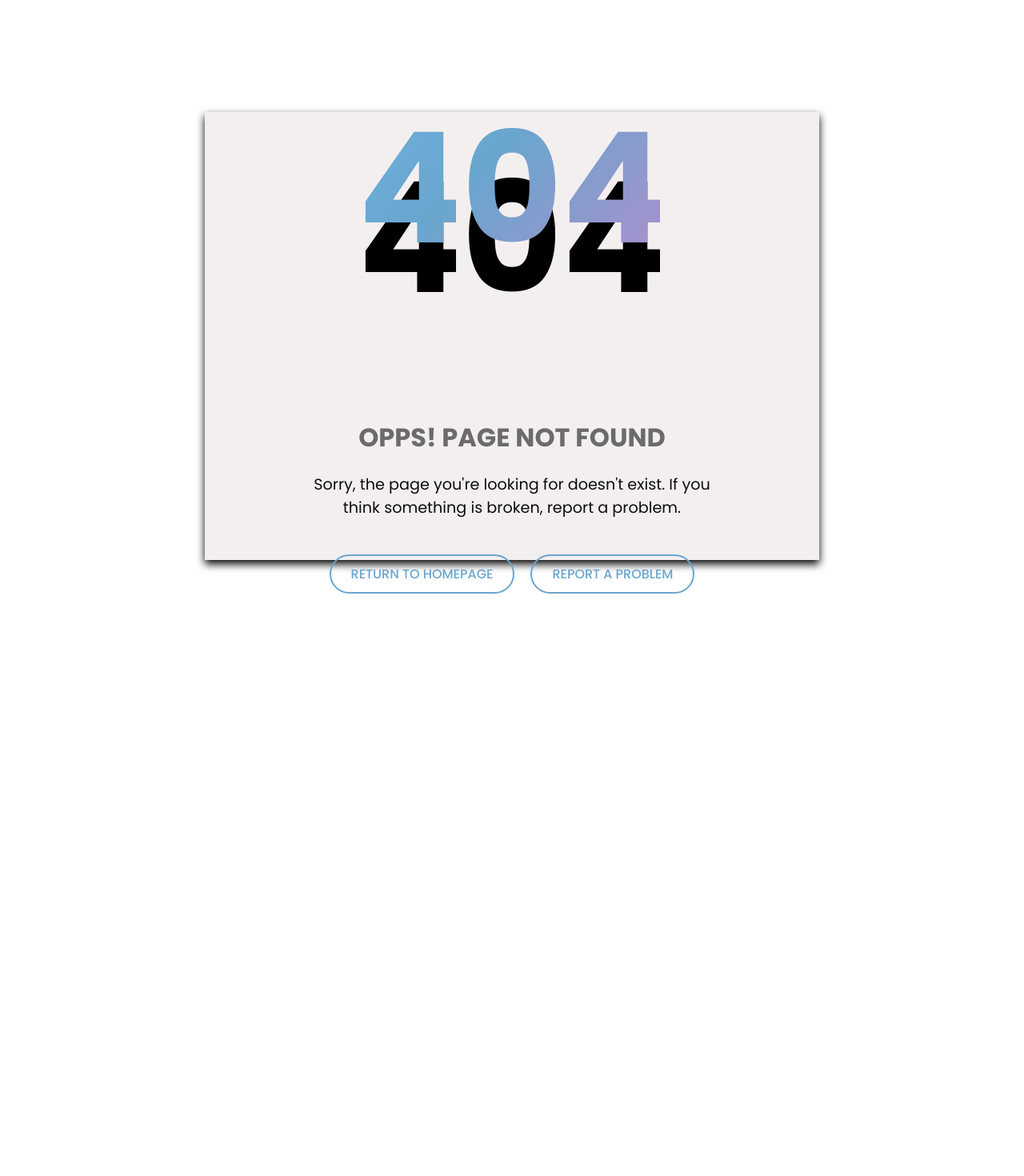
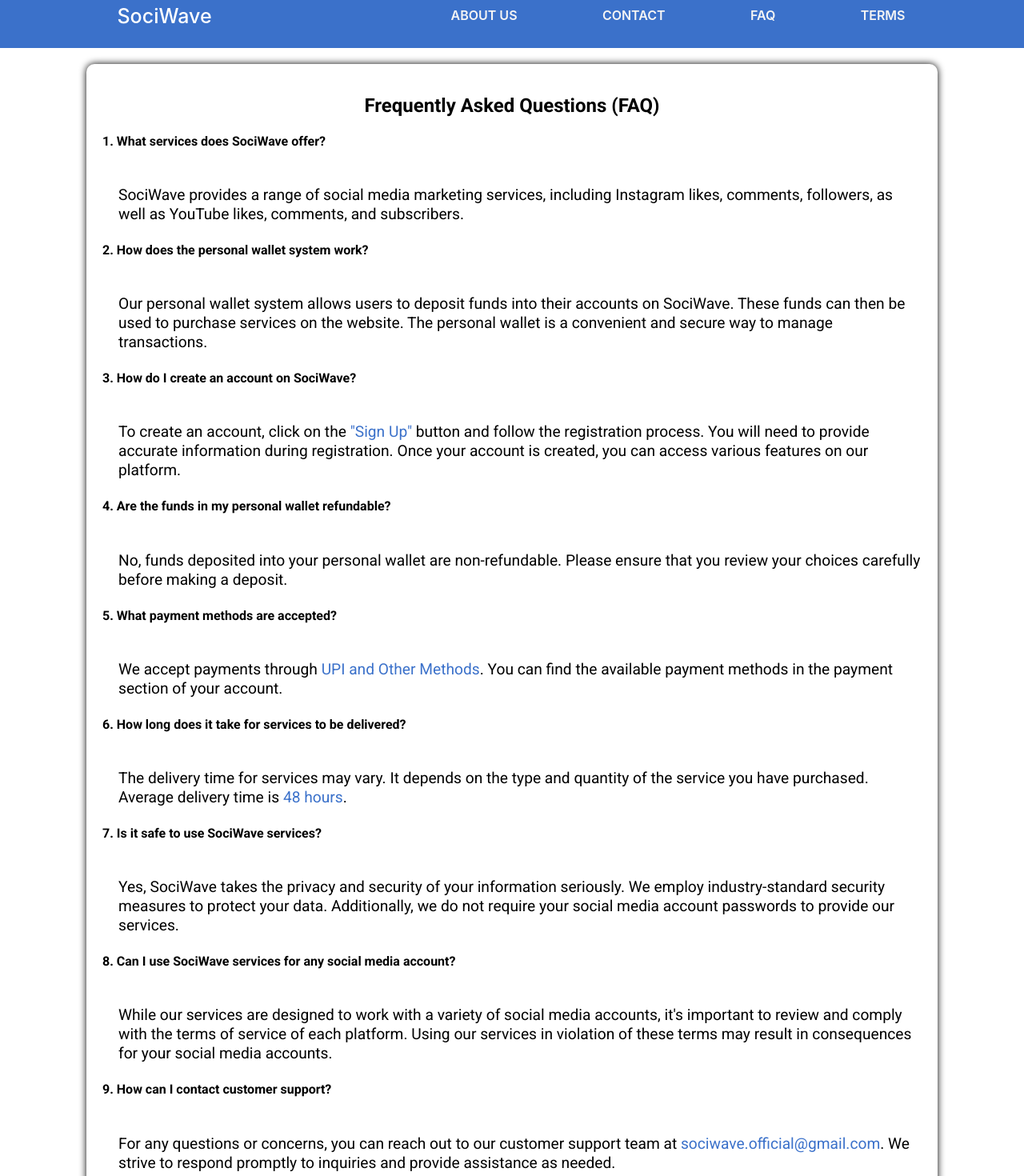
Before and after one commit to rajnishtripathi2001/SociWave, a React (Create React App) app: page /faq in a window 1280 px wide. Before the commit this address had no page. Shown: the part 20-1490 px from the top of the page at 80% size. Before the commit the page ends 800 px from the top, so only its background shows below. Built offline with nearby package versions, Linux system fonts and the light colour scheme; the HTML template or start-up script is replaced by a standard one.

Commit message:
FAQ,Terms, About & Conatact page and routing added

```diff
--- a/src/App.js
+++ b/src/App.js
@@ -5,6 +5,10 @@
 import SignUp from './Pages/Signup/SignUp';
 import Error from "./Pages/Error/Error";
 import Payment from "./Pages/Payment/Payment";
+import Terms from "./Pages/Terms/Terms";
+import FAQ from "./Pages/FAQ/FAQ";
+import About from "./Pages/About/About";
+import Contact from "./Pages/Contact/Contact";
 
 function App() {
 
@@ -18,6 +22,10 @@
       <Route exact path="/dashboard" element={<Dashboard/> } />
       <Route exact path="/register" element={<SignUp/>}/>
       <Route exact path="/addMoney" element={<Payment/>}/>
+      <Route exact path="/terms" element={<Terms/>} />
+      <Route exact path="/faq" element={<FAQ/>} />
+      <Route exact path="/about" element={<About/>} />
+      <Route exact path="/contact" element={<Contact/>} />
       <Route path="*" element={<Error/>} />
 
     </Routes>
--- a/src/Components/Navbar/Navbar.css
+++ b/src/Components/Navbar/Navbar.css
@@ -12,9 +12,17 @@
   z-index: 100;
 }
 
-.nav-logo {
+.nav-logo a{
   font-size: 25px;
   font-weight: 500;
+  color: white;
+  text-decoration: none;
+}
+
+.nav-logo a:hover{
+  color: white;
+  transition: 0.5s;
+  transform: scale(1.1)
 }
 
 .nav-links {
--- a/src/Components/Navbar/Navbar.jsx
+++ b/src/Components/Navbar/Navbar.jsx
@@ -27,17 +27,16 @@
   return (
     <div className="nav-container">
       <div className="nav-logo">
-        SociWave
+        <a href="/">SociWave</a>
       </div>
       <div className="nav-links">
         <ul id={menuOpen ? "sidemenu" : "sidemenu-closed"} style={sidemenuStyle}>
         <i class="fa-solid fa-xmark fast" onClick={closeMenu}></i>
         <div className="innerdiv">
-          <li><a href="#header">Services</a></li>
-          <li><a href="#about">About Us</a></li>
-          <li><a href="#contact">Contact</a></li>
-          <li><a href="#clients">FAQ</a></li>
-          <li><a href="#services">Terms</a></li>
+          <li><a href="/about">About Us</a></li>
+          <li><a href="/contact">Contact</a></li>
+          <li><a href="/faq">FAQ</a></li>
+          <li><a href="/terms">Terms</a></li>
           <button onClick={logout} className={status ? "show" : "hide"}  >Log Out</button>
         </div>
 
--- /dev/null
+++ b/src/Pages/About/About.jsx
@@ -0,0 +1,9 @@
+import React from 'react'
+
+export default function About() {
+  return (
+    <div>
+      About Page
+    </div>
+  )
+}
--- /dev/null
+++ b/src/Pages/Contact/Contact.jsx
@@ -0,0 +1,9 @@
+import React from 'react'
+
+export default function Contact() {
+  return (
+    <div>
+      Contact PAge
+    </div>
+  )
+}
--- /dev/null
+++ b/src/Pages/FAQ/FAQ.jsx
@@ -0,0 +1,85 @@
+import React from "react";
+import Navbar from "../../Components/Navbar/Navbar";
+import Footer from "../../Components/Footer/Footer";
+
+export default function FAQ() {
+  return (
+    <div>
+      <Navbar />
+      <section className="term">
+        <center>
+          <h2>Frequently Asked Questions (FAQ)</h2>
+        </center>
+        <b>1. What services does SociWave offer?</b><br /><br />
+        <p>
+          SociWave provides a range of social media marketing services,
+          including Instagram likes, comments, followers, as well as YouTube
+          likes, comments, and subscribers.
+        </p>
+        <b>2. How does the personal wallet system work?</b><br /><br />
+        <p>
+          Our personal wallet system allows users to deposit funds into their
+          accounts on SociWave. These funds can then be used to
+          purchase services on the website. The personal wallet is a convenient
+          and secure way to manage transactions.
+        </p>
+        <b>3. How do I create an account on SociWave?</b><br /><br />
+        <p>
+          To create an account, click on the <span>"Sign Up"</span> button and follow the
+          registration process. You will need to provide accurate information
+          during registration. Once your account is created, you can access
+          various features on our platform.
+        </p>
+        <b>4. Are the funds in my personal wallet refundable?</b> <br />
+        <br />
+        <p>
+          No, funds deposited into your personal wallet are non-refundable.
+          Please ensure that you review your choices carefully before making a
+          deposit.
+        </p>
+        <b>5. What payment methods are accepted?</b> <br />
+        <br />
+        <p>
+          We accept payments through <span>UPI and Other Methods</span>. You can find the
+          available payment methods in the payment section of your account.
+        </p>
+        <b>6. How long does it take for services to be delivered?</b> <br />
+        <br />
+        <p>
+          The delivery time for services may vary. It depends on the type and
+          quantity of the service you have purchased. Average delivery time is <span>48 hours</span>.
+        </p>
+        <b>7. Is it safe to use SociWave services?</b><br /><br />
+        <p>
+          Yes, SociWave takes the privacy and security of your information
+          seriously. We employ industry-standard security measures to protect
+          your data. Additionally, we do not require your social media account
+          passwords to provide our services.
+        </p>
+        <b>8. Can I use SociWave services for any social media account?</b><br /><br />
+        <p>
+          While our services are designed to work with a variety of social media
+          accounts, it's important to review and comply with the terms of
+          service of each platform. Using our services in violation of these
+          terms may result in consequences for your social media accounts.
+        </p>
+        <b>9. How can I contact customer support?</b> <br /><br />
+        <p>
+          For any questions or concerns, you can reach out to our customer
+          support team at <span>sociwave.official@gmail.com</span>. We strive to respond promptly to
+          inquiries and provide assistance as needed.
+        </p>
+        <b>10. What happens if I violate the terms of service?</b> <br />
+        <br />
+        <p>
+          Violation of our terms of service may result in the termination or
+          suspension of your account. Please review our terms and conditions for
+          more details on user responsibilities and consequences of
+          non-compliance.
+        </p>
+      </section>
+      <Footer/>
+
+    </div>
+  );
+}
--- /dev/null
+++ b/src/Pages/Terms/Terms.css
@@ -0,0 +1,39 @@
+.term{
+    margin: 0 auto;
+    width: 80%;
+    padding: 20px;
+    background-color: #fff;
+    border-radius: 10px;
+    box-shadow: 0 0 10px #000;
+    margin-top: 100px;
+    margin-bottom: 20px;
+    text-align: left;
+    font-size: 1.2rem;
+    line-height: 1.5rem;
+    font-family: 'Roboto', sans-serif;
+    color: #000;
+}
+
+.term h2{
+    font-size: 1.5rem;
+    font-weight: 700;
+    margin-bottom: 20px;
+}
+
+.term p{
+    margin-bottom: 20px;
+    margin-left: 20px;
+}
+
+.term li{
+    margin-left: 10px;
+}
+
+.term b{
+    font-weight: 700;
+    font-size: 1rem;
+}
+
+.term span{
+    color: #3b71ca;
+}
--- /dev/null
+++ b/src/Pages/Terms/Terms.jsx
@@ -0,0 +1,55 @@
+import React from 'react'
+import './Terms.css'
+import Navbar from '../../Components/Navbar/Navbar'
+import Footer from '../../Components/Footer/Footer'
+
+export default function Terms() {
+  return (
+    <div>
+        <Navbar/>
+        <section className='term'>
+            <center><h2><span>Terms & Conditions for SociWave</span></h2></center>
+
+
+            <b>Last Updated: <span>21 November 2023</span></b> <br /><br />
+
+            <p><span>Welcome to SociWave</span> ("we," "us," or "our"). Please read these terms and conditions carefully before using our website and services.</p>
+
+            <b>1. Acceptance of Terms</b> <br />
+            <p>By accessing or using <span>SociWave</span> and its services, you agree to comply with and be bound by these terms and conditions. If you do not agree to these terms, please do not use our website.</p>
+
+            <b>2. Services Offered</b><br />
+            <p><span>SociWave</span> provides social media marketing services, including but not limited to Instagram likes, comments, followers, and YouTube likes, comments, and subscribers. Users can deposit money into their personal wallet on the website to purchase these services.</p>
+
+            <b>3. User Accounts</b><br />
+            <ol type='a'>
+                <li><span>Registration:</span> To use certain features of the website, you may be required to create a user account. You agree to provide accurate, current, and complete information during the registration process.</li>
+                <li><span>Personal Wallet:</span> Users can deposit funds into their personal wallet on <span>SociWave</span>. Funds deposited into the wallet are non-refundable and can only be used to purchase services on the website.</li>
+            </ol>
+
+            <b>4. User Responsibilities</b><br />
+            <ol type='a'>
+                <li><span>Compliance:</span> Users are responsible for complying with all applicable laws and regulations when using our services.</li>
+                <li><span>Use of Services:</span> Users agree not to use our services for any illegal or unauthorized purpose, including but not limited to violating the terms of service of the social media platforms.</li>
+            </ol>
+
+            <b>5. Payments and Refund</b><br />
+            <ol type='a'>
+                <li><span>Payments:</span> Users can make payments to deposit funds into their personal wallet using the available payment methods on <span>SociWave</span>.</li>
+                <li><span>Refunds:</span> All payments are non-refundable. Refunds will not be provided for unused services or funds in the user's personal wallet.</li>
+            </ol>
+
+            <b>6. Termination</b><br />
+            <p>We reserve the right to terminate or suspend your account and access to our services at our discretion, without prior notice or liability.</p>
+
+            <b>7. Changes to Terms and Conditions</b><br />
+            <p>We may update these terms and conditions from time to time. The date of the latest revision will be indicated at the top of this page. Continued use of the website after any changes constitutes acceptance of the new terms.</p>
+
+            <b>8. Contact Information</b><br />
+            <p>If you have any questions or concerns about these terms and conditions, please contact us at <b><span>sociwave.official@gmail.com</span></b></p>
+        </section>
+        <Footer/>
+      <br />
+    </div>
+  )
+}
```
